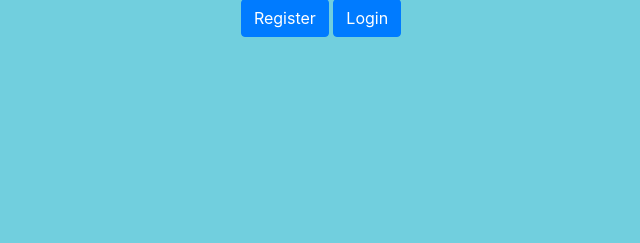
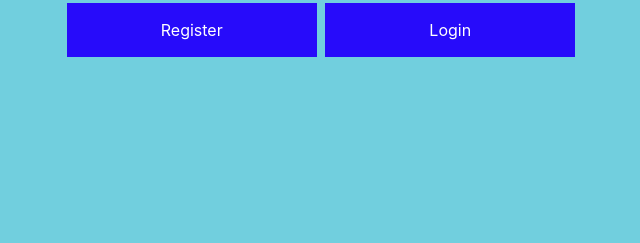
Before and after one commit to jargans/insurancefrauddetection, a Flask app: page / in a window 1280 px wide. Shown: the part 557-800 px from the top of the page, without its empty margins (319-959 px from the left). Run offline with Flask 2, Linux system fonts and the light colour scheme; some libraries are stand-ins or nearby versions.

Commit message:
Update homepage.html

```diff
--- a/templates/homepage.html
+++ b/templates/homepage.html
@@ -8,15 +8,27 @@
       margin-left: auto;
       margin-right: auto;
     }
-
+  .button {
+  background-color:rgb(39, 11, 250); /* Green */
+  border: none;
+  color: white;
+  padding: 15px 32px;
+  text-align: center;
+  text-decoration: none;
+  display: inline-block;
+  font-size: 16px;
+  margin: 4px 2px;
+  cursor: pointer;
+}
+.button1 {width: 250px;}
 
 </style>
 <body>
 <img src="https://www.linkpicture.com/q/homepageimage.gif" alt="Insurance Fraud Detection" width="1000" height="500" class="center">
 
 <form action="" method="post" align="center">
-    <input type="button" value="Register" onclick="window.location.href='/register'" class="btn btn-primary" />
-    <input type="button" value="Login" onclick="window.location.href='/login'"  class="btn btn-primary"/>
+    <input type="button" value="Register" onclick="window.location.href='/register'" class="button button1" />
+    <input type="button" value="Login" onclick="window.location.href='/login'"  class="button button1"/>
 </form>
 </body>
 
```
